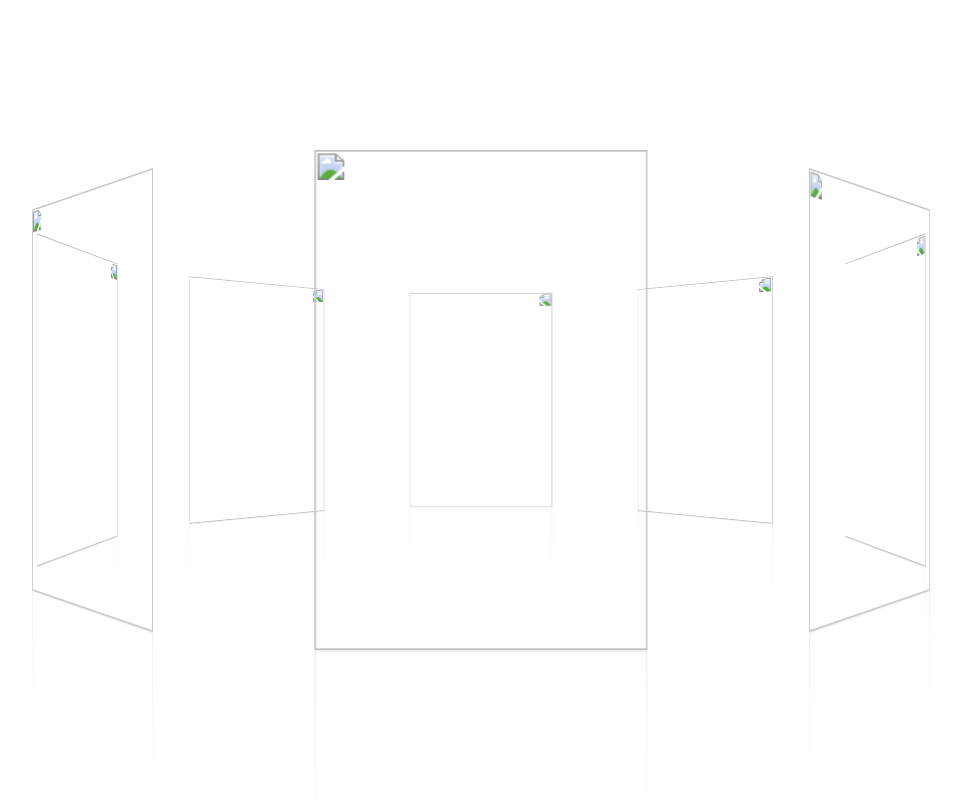
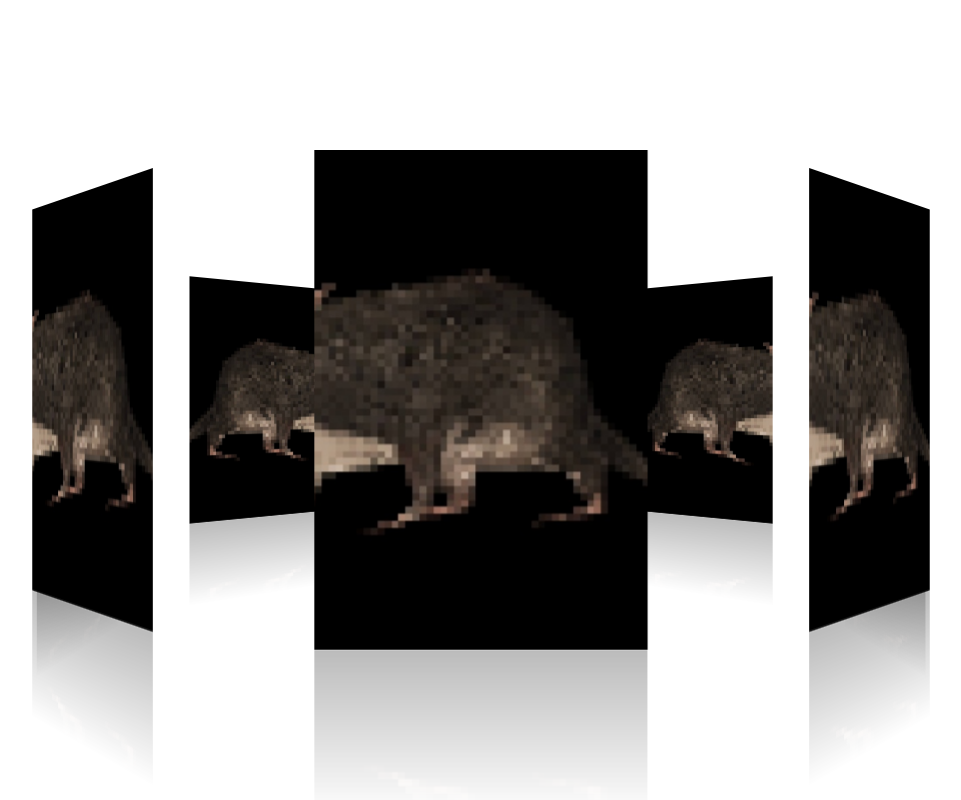
Before and after one commit to 4texas4/Spin, a plain HTML site: page index.html in a window 1280 px wide. Shown: the whole page, without its empty margins (159-1120 px from the left). Drawn offline with Linux system fonts and the light colour scheme.

Commit message:
Update index.html

```diff
--- a/index.html
+++ b/index.html
@@ -56,14 +56,14 @@
 </head>
 <body>
   <div class="box">
-    <span style="--i:1;"><img src="img/image1.jpg" alt=""></span>
-    <span style="--i:2;"><img src="img/image2.jpg" alt=""></span>
-    <span style="--i:3;"><img src="img/image3.jpg" alt=""></span>
-    <span style="--i:4;"><img src="img/image4.jpg" alt=""></span>
-    <span style="--i:5;"><img src="img/image5.jpg" alt=""></span>
-    <span style="--i:6;"><img src="img/image6.jpg" alt=""></span>
-    <span style="--i:7;"><img src="img/image7.jpg" alt=""></span>
-    <span style="--i:8;"><img src="img/image8.jpg" alt=""></span>
+    <span style="--i:1;"><img src="image1.jpg" alt=""></span>
+    <span style="--i:2;"><img src="image2.jpg" alt=""></span>
+    <span style="--i:3;"><img src="image3.jpg" alt=""></span>
+    <span style="--i:4;"><img src="image4.jpg" alt=""></span>
+    <span style="--i:5;"><img src="image5.jpg" alt=""></span>
+    <span style="--i:6;"><img src="image6.jpg" alt=""></span>
+    <span style="--i:7;"><img src="image7.jpg" alt=""></span>
+    <span style="--i:8;"><img src="image8.jpg" alt=""></span>
   </div>
 </body>
 </html>
```
